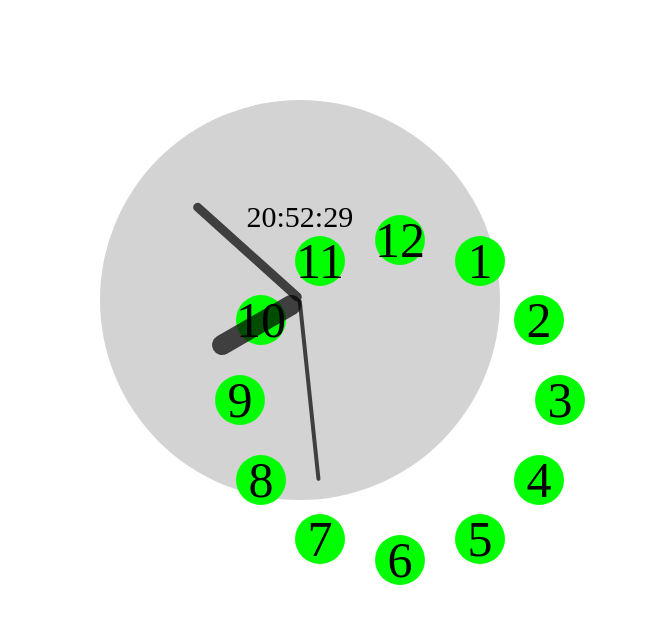
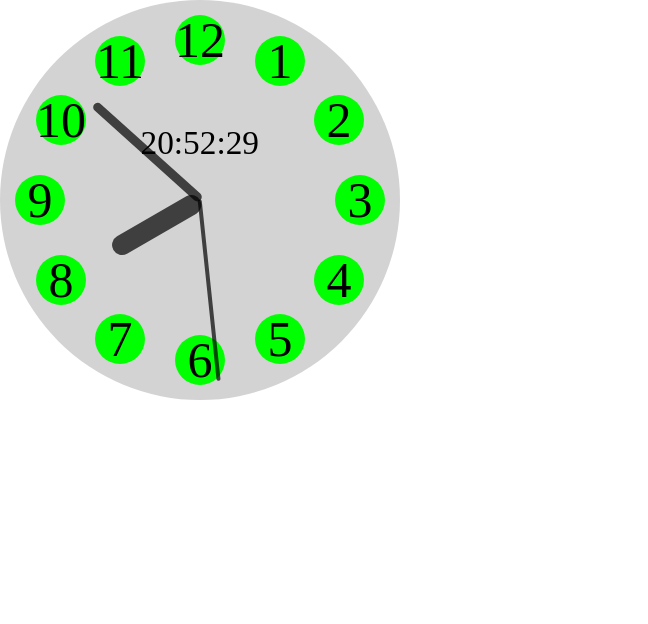
Before and after one commit to alexanderchernetsky/chernetsky-js-home, a website: page lesson-13-events-timers/index.html in a window 1280 px wide. Shown: the whole page, without its empty margins (0-648 px from the left). Drawn offline with Linux system fonts and the light colour scheme.

Commit message:
Make clock scalable

```diff
--- a/lesson-13-events-timers/script.js
+++ b/lesson-13-events-timers/script.js
@@ -55,9 +55,6 @@ var angle = 0; // это угол на который будут отклоня
 
 var RADIUS = clockFace.offsetWidth / 2.5; // это расстояние от центра циферблата до центра кружков с числами
 
-var clockFaceCenterX = clockFace.offsetLeft + clockFace.offsetWidth / 2; //  координата Х центра циферблата
-var clockFaceCenterY = clockFace.offsetTop + clockFace.offsetHeight / 2; //  координата Y центра циферблата
-
 for (var i = 12; i > 0; i--) {
   var circleEl = document.createElement('div');
   var numberEl = document.createElement('div');
@@ -75,8 +72,8 @@ for (var i = 12; i > 0; i--) {
   numberEl.style.fontSize = clockFaceSize / 8 + 'px';
   numberEl.style.lineHeight = clockFaceSize / 8 + 'px';
 
-  var circleElCenterX = clockFaceCenterX  + RADIUS * Math.sin(angle);
-  var circleElCenterY = clockFaceCenterY  - RADIUS * Math.cos(angle);
+  var circleElCenterX = clockFace.offsetWidth / 2 + RADIUS * Math.sin(angle);
+  var circleElCenterY = clockFace.offsetHeight / 2 - RADIUS * Math.cos(angle);
 
   circleEl.style.left = Math.round(circleElCenterX - circleEl.offsetWidth / 2) + 'px';
   circleEl.style.top = Math.round(circleElCenterY - circleEl.offsetHeight / 2) + 'px';
@@ -84,10 +81,8 @@ for (var i = 12; i > 0; i--) {
   angle -= MINANGLE;
 }
 
-
-function tickTackClock() {
+function tickTackClock(hourH, minuteH, ) {
   var currTime = new Date();
-
 
   var hours = currTime.getHours();
   if (hours > 12) {
@@ -106,10 +101,9 @@ function tickTackClock() {
   hourHand.style.transform = 'rotate(' + hourHandAngle + 'deg)';
 }
 
-
 setInterval(tickTackClock, 1000);
 
-// форматирует переданную дату-время в формате чч:мм:сс
+// форматирует время в формате чч:мм:сс
 function formatTime() {
   var hours = this.getHours();
   var minutes = this.getMinutes();
@@ -117,7 +111,7 @@ function formatTime() {
   return str0L(hours, 2) + ':' + str0L(minutes, 2) + ':' + str0L(seconds, 2);
 }
 
-// дополняет строку Val слева нулями до длины Len
+// дополняет строку val слева нулями до длины len
 function str0L(val, len) {
   var strVal = val.toString();
   while (strVal.length < len) {
@@ -129,22 +123,21 @@ function str0L(val, len) {
 Date.prototype.formatRus = formatTime; // описываем новый метод для класса Date
 
 var belTimeEl = document.createElement('div');
-var bodyAr = document.getElementsByTagName('body');
-bodyAr[0].appendChild(belTimeEl);
+clockFace.appendChild(belTimeEl);
 belTimeEl.classList.add('rus-format-time');
+belTimeEl.style.fontSize = clockFaceSize / 12 + 'px';
 
 var currTime = new Date();
 var processedTime = currTime.formatRus();
 belTimeEl.innerHTML = processedTime;
 
-belTimeEl.style.left = clockFaceCenterX - belTimeEl.offsetWidth / 2 + 'px';
-belTimeEl.style.top = clockFace.offsetTop + clockFace.offsetHeight / 4 + 'px';
+belTimeEl.style.left =  clockFace.offsetWidth / 2 - belTimeEl.offsetWidth / 2 + 'px';
+belTimeEl.style.top = clockFace.offsetHeight / 2 - 2 * belTimeEl.offsetHeight + 'px';
 
-
-function tickTack() {
+function showCurrentTime() {
   currTime = new Date();
   processedTime = currTime.formatRus();
   belTimeEl.innerHTML = processedTime;
 }
 
-setInterval(tickTack, 1000);
+setInterval(showCurrentTime, 1000);
--- a/lesson-13-events-timers/style.css
+++ b/lesson-13-events-timers/style.css
@@ -5,8 +5,8 @@ body {
 .clock-face {
   background-color: lightgrey;
   position: relative;
-  left: 100px;
-  top: 100px;
+  /*left: 100px;
+  top: 100px;*/
 }
 
 .hour-hand {
@@ -58,5 +58,5 @@ body {
 
 .rus-format-time {
   position: absolute;
-  font-size: 30px;
+  /*font-size: 30px;*/
 }
```
